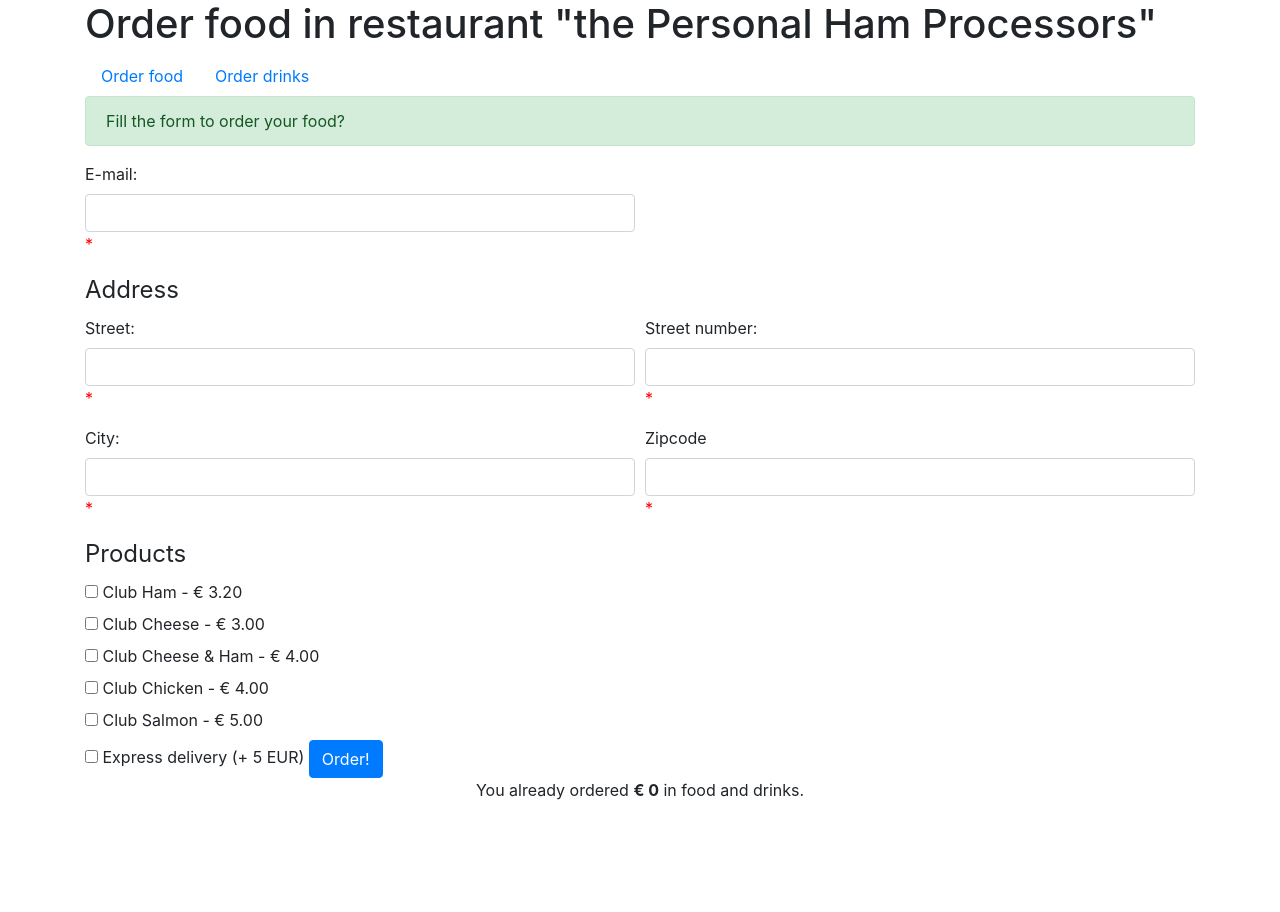
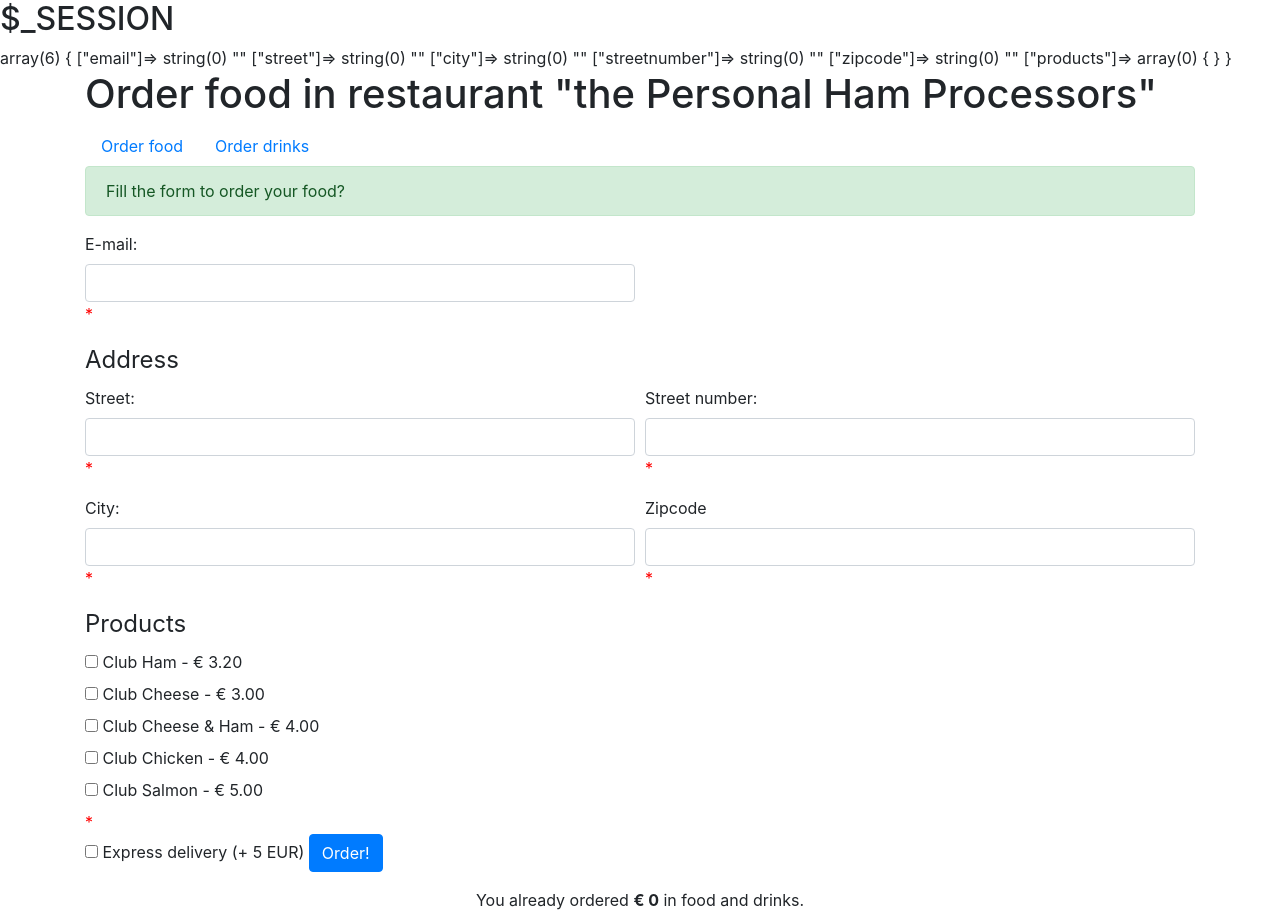
Before and after one commit to awet-dev/php-order-form, a PHP site: page /index.php?food=1 in a window 1280 px wide. Before the commit the page ends 800 px from the top, so only its background shows below. Run offline with PHP 8.4, Linux system fonts and the light colour scheme.

Commit message:
put the food and drinks in sesstion variable

```diff
--- a/form-view.php
+++ b/form-view.php
@@ -68,9 +68,10 @@
             <legend>Products</legend>
             <?php foreach ($products AS $i => $product): ?>
                 <label>
-                    <input type="checkbox" value="1" name="products[<?php echo $i ?>]"/> <?php echo $product['name'] ?> -
+                    <input type="checkbox" value="<?php echo $product['name'] ?>" name="products[<?php echo $i ?>]"/> <?php echo $product['name'] ?> -
                     &euro; <?php echo number_format($product['price'], 2) ?></label><br />
             <?php endforeach; ?>
+            <span class="error">* <?php echo $productErr;?></span>
         </fieldset>
 
         <label>
--- a/index.php
+++ b/index.php
@@ -25,13 +25,20 @@ if (!isset($_SESSION["zipcode"])) {
     $_SESSION["zipcode"] = "";
 }
 
+if(!isset($_SESSION['products'])) {
+    $_SESSION['products'] = [];
+}
+
+
 function whatIsHappening() {
-     echo '<h2>$_GET</h2>';
+    /*
+    echo '<h2>$_GET</h2>';
     var_dump($_GET);
     echo '<h2>$_POST</h2>';
     var_dump($_POST);
     echo '<h2>$_COOKIE</h2>';
     var_dump($_COOKIE);
+     */
     echo '<h2>$_SESSION</h2>';
     var_dump($_SESSION);
 }
@@ -67,7 +74,7 @@ $totalValue = 0;
 
 $success_order = "Fill the form to order your food?";
 $email = $street = $street_number = $city = $zip_code = "";
-$emailErr = $streetErr = $street_numberErr = $cityErr = $zip_codeErr= "";
+$emailErr = $streetErr = $street_numberErr = $cityErr = $zip_codeErr = $productErr = "";
 
 if ($_SERVER["REQUEST_METHOD"] == "POST") {
     if (empty($_POST["email"])) {
@@ -110,6 +117,10 @@ if ($_SERVER["REQUEST_METHOD"] == "POST") {
             $zip_codeErr = "Zip code must be only number";
         }
     }
+
+    if(empty($_POST['products'])) {
+        $productErr = "Select at least one item!";
+    }
 }
 
 if(isset($_POST['button'])) {
@@ -121,7 +132,16 @@ if(isset($_POST['button'])) {
     $_SESSION['streetnumber'] = $street_number;
     $_SESSION['city'] = $city;
     $_SESSION['zipcode'] = $zip_code;
+    if (isset($_POST['products'])) {
+        foreach ($_POST['products'] as $value) {
+            array_push($_SESSION['products'], $value);
+            $_SESSION['products'] = array_unique($_SESSION['products']);
+
+        }
+    }
 }
+
+whatIsHappening();
 
 function test_input($data) {
     $data = trim($data);
```
